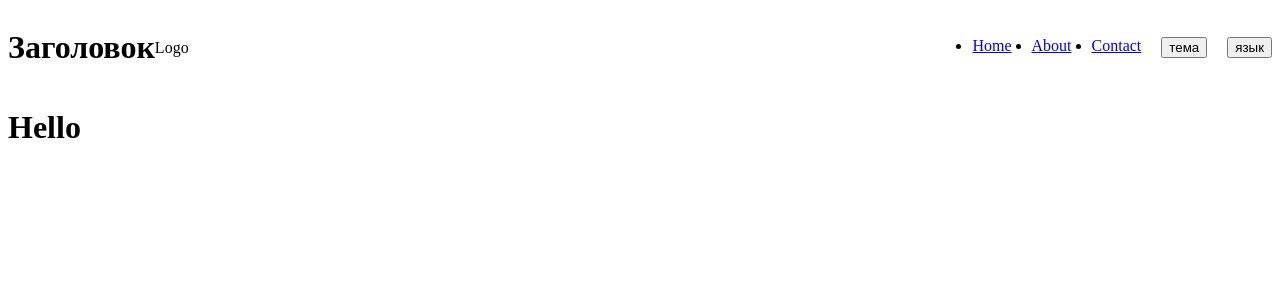
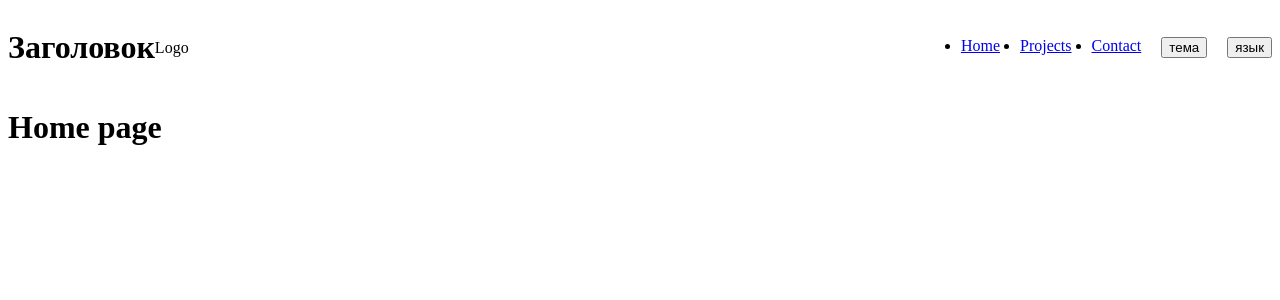
Before and after one commit to TearsOprah/react-portfolio, a React (Vite) app: page / in a window 1280 px wide. Shown: the top 300 px of the page. Built offline with nearby package versions, Linux system fonts and the light colour scheme.

Commit message:
feat: примеры для названий цветов, заменил ссылки а на Link

```diff
--- a/src/components/Header/Header.jsx
+++ b/src/components/Header/Header.jsx
@@ -1,9 +1,10 @@
 import {useState, useEffect} from "react";
 import './Header.scss'
+import {Link} from "react-router-dom";
 
 const navLinks = [
   { title: "Home", path: "/" },
-  { title: "About", path: "/about" },
+  { title: "Projects", path: "/projects" },
   { title: "Contact", path: "/contact" },
 ];
 
@@ -38,9 +39,9 @@ export default function Header() {
           <ul className={`nav__list ${isOpenMenu ? "nav__list--open" : ""}`}>
             {navLinks.map((link, index) => (
               <li className="nav__item" key={index}>
-                <a href={link.path} className="nav__link">
+                <Link to={link.path} className="nav__link">
                   {link.title}
-                </a>
+                </Link>
               </li>
             ))}
             <button type="button">тема</button>
--- a/src/components/Home/Home.jsx
+++ b/src/components/Home/Home.jsx
@@ -1,5 +1,5 @@
 export default function Home() {
   return (
-    <h1>Hello</h1>
+    <h1>Home page</h1>
   )
 }
--- a/src/index.css
+++ b/src/index.css
@@ -4,4 +4,14 @@
   -webkit-font-smoothing: antialiased;
   -moz-osx-font-smoothing: grayscale;
   -webkit-text-size-adjust: 100%;
+
+  /* 1 theme colors example */
+  --primary-color: #0077FF;
+  --secondary-color: #FFD600;
+  --brand-color: #0077FF;
+  --accent-color: #FFD600;
+  --main-color: #0077FF;
+  --highlight-color: #FFD600;
+  --base-color: #0077FF;
+  --complementary-color: #FFD600;
 }
```
